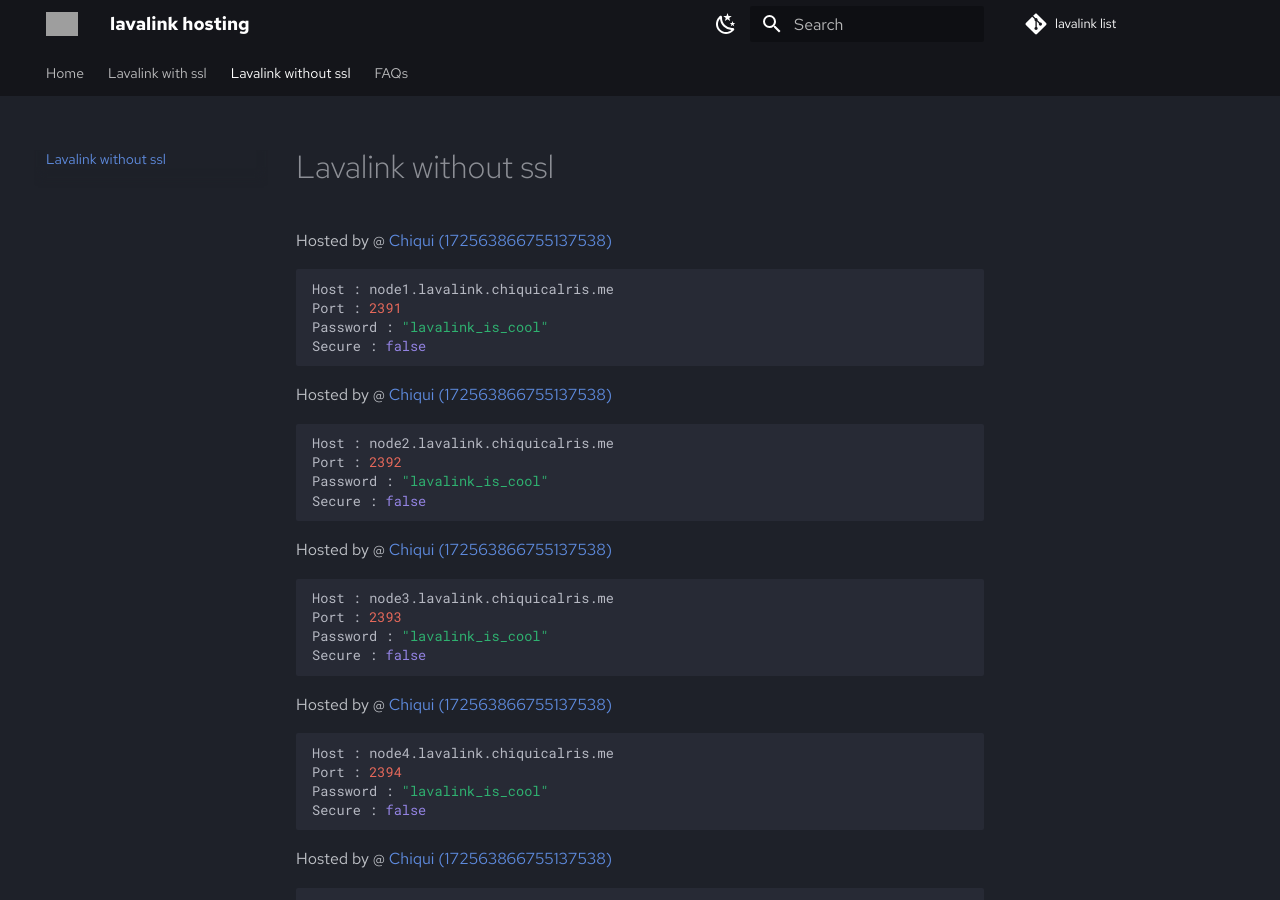
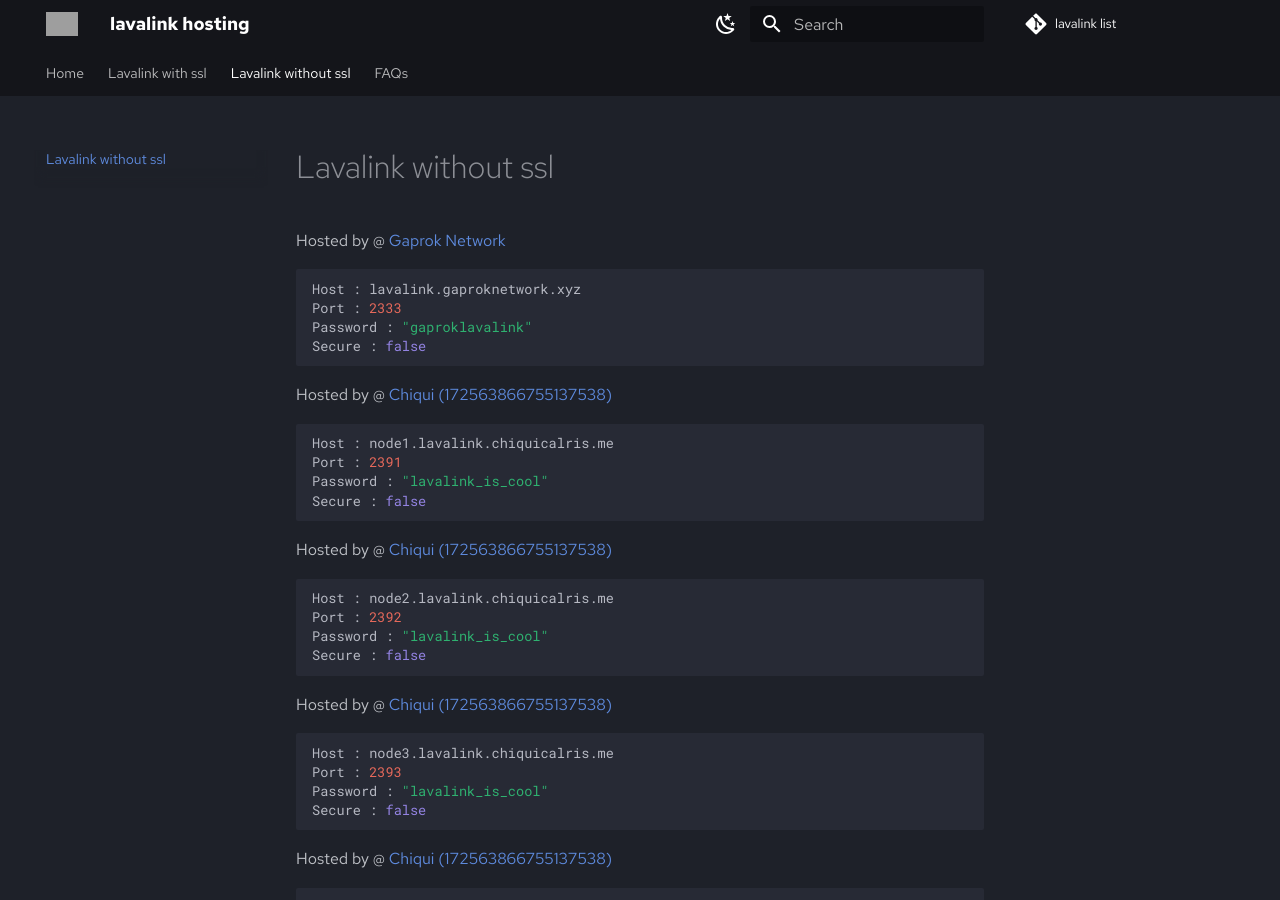
Before and after one commit to DarrenOfficial/lavalink-list, an MkDocs documentation site: the page built from docs/NoSSL/lavalink-without-ssl.md, in a window 1280 px wide and 900 px high. Built offline with MkDocs 1.6.1 and Material for MkDocs 9.7.7, drawn with Linux system fonts in a browser that asks for light colours; comment, search, counter and statistics services are not loaded; grey boxes are pictures that could not be loaded.

Commit message:
add lavalink-without-ssl.md (#117)

````diff
--- a/docs/NoSSL/lavalink-without-ssl.md
+++ b/docs/NoSSL/lavalink-without-ssl.md
@@ -5,6 +5,13 @@ description: Without SSL should work out of the box!
 
 ---
 
+Hosted by @ [Gaprok Network](https://dsc.gg/bagusnfriends)
+```bash
+Host : lavalink.gaproknetwork.xyz
+Port : 2333
+Password : "gaproklavalink"
+Secure : false
+```
 Hosted by @ [Chiqui (172563866755137538)](https://ko-fi.com/chiquidev)
 ```bash
 Host : node1.lavalink.chiquicalris.me
````
